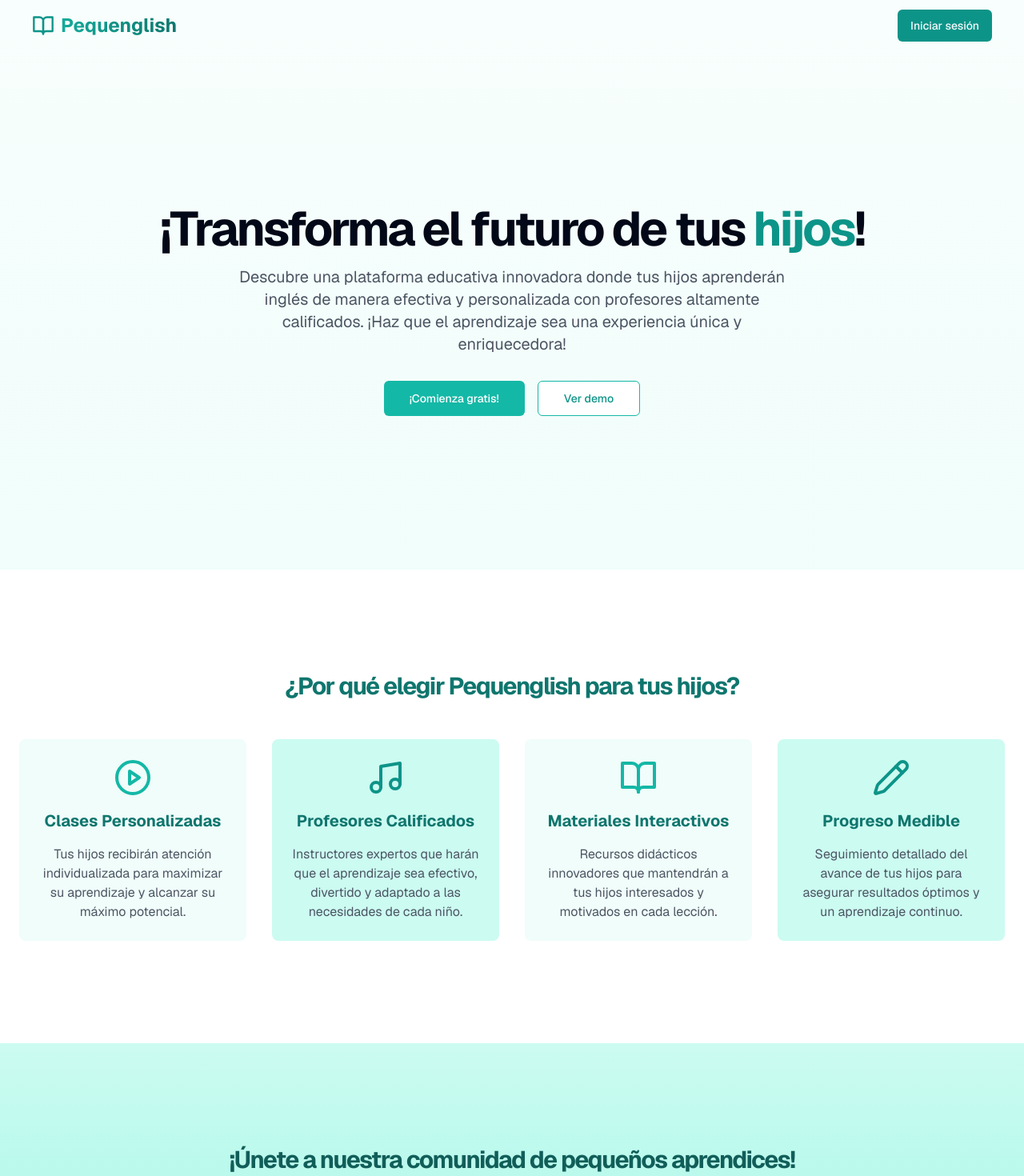
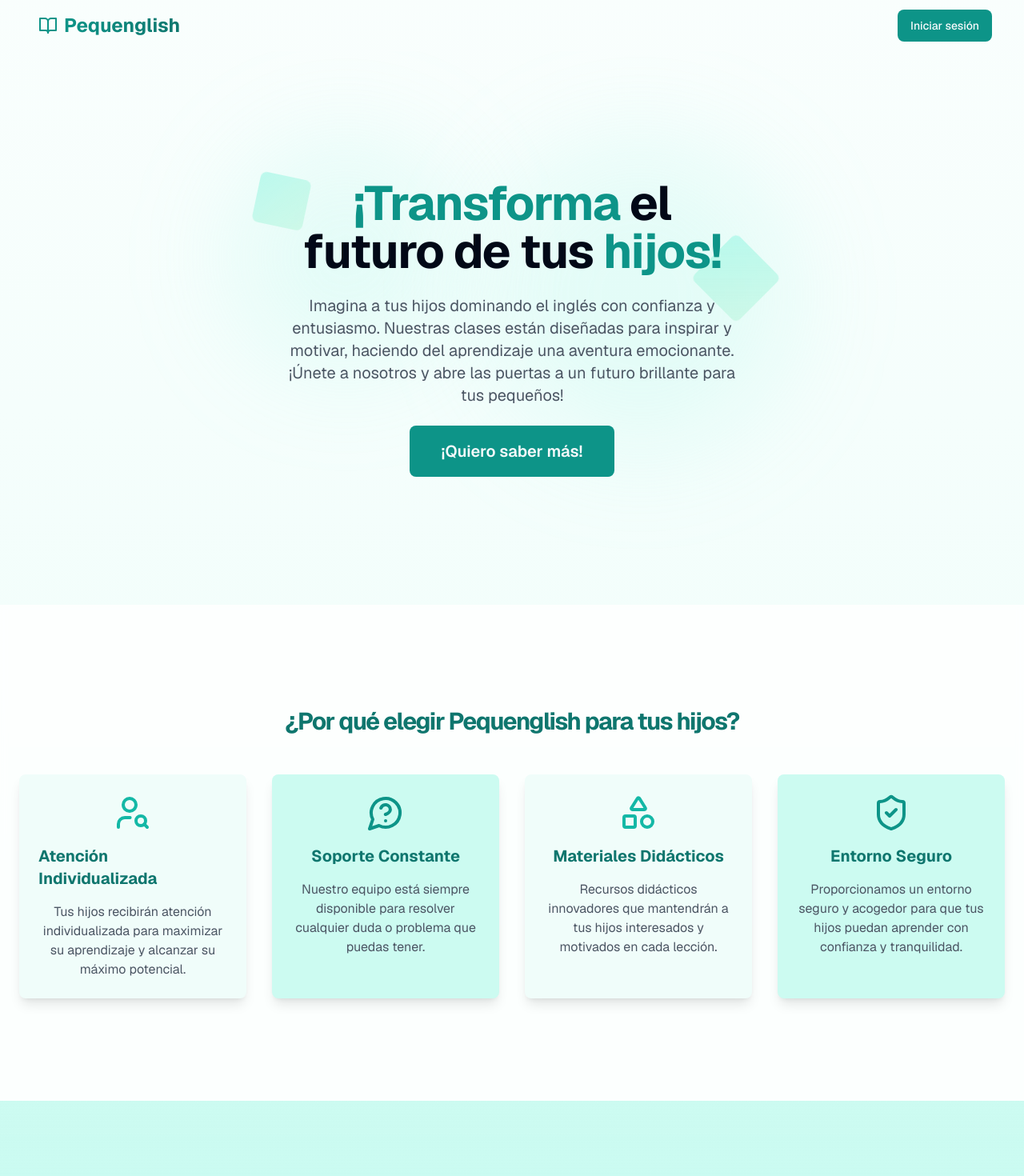
Before and after one commit to astrxnomo/pequenglish, a Next.js app: page / in a window 1280 px wide. Shown: the top 1470 px of the page at 80% size. Built offline with nearby package versions, Linux system fonts and the light colour scheme; no server answers.

Commit message:
improve landing page; add motion library; update button styles and layout; enhance header and footer design

```diff
--- a/app/layout.tsx
+++ b/app/layout.tsx
@@ -16,7 +16,7 @@ export default function RootLayout ({
 }) {
   return (
     <html lang="es" className={GeistSans.className}>
-      <body className="min-h-screen bg-gradient-to-b from-teal-50/50 to-teal-100/50">
+      <body className="min-h-screen bg-gradient-to-b from-teal-50/40 to-teal-100/40">
         <Header />
         <main className="flex-1">
           {children}
--- a/app/page.tsx
+++ b/app/page.tsx
@@ -1,79 +1,153 @@
+'use client'
+
 import { Button } from '@/components/ui/button'
-import { BookOpen, Music, Pencil, PlayCircle } from 'lucide-react'
+import { MessageCircleQuestion, Shapes, ShieldCheck, UserSearch } from 'lucide-react'
 import Link from 'next/link'
+import { motion } from 'motion/react'
+
+// Componente para los elementos decorativos flotantes
+function FloatingElement ({ children, className, delay = 0 }: { children: React.ReactNode, className: string, delay?: number }) {
+  return (
+    <motion.div
+      initial={{ y: 0 }}
+      animate={{ y: [-10, 10, -10] }}
+      transition={{
+        duration: 4,
+        repeat: Infinity,
+        ease: 'easeInOut',
+        delay
+      }}
+      className={className}
+    >
+      {children}
+    </motion.div>
+  )
+}
 
 export default function Index () {
   return (
-    <>
-      <section className="w-full py-12 md:py-24 lg:py-32 xl:py-48">
+    <div className="relative overflow-hidden">
+
+      <div className="absolute inset-0 -z-10">
+        <motion.div
+            initial={{ opacity: 0, y: 20 }}
+            animate={{ opacity: 1, y: 0 }}
+            transition={{ duration: 0.8 }}
+            className="text-center"
+          >
+            <div className="absolute top-28 left-72 w-72 h-72 bg-teal-200/20 rounded-full blur-3xl" />
+            <div className="absolute top-28 right-72 w-96 h-96 bg-teal-200/20 rounded-full blur-3xl" />
+
+            <FloatingElement className="absolute top-60 right-[25%]" delay={0.5}>
+              <div className="w-20 h-20 rotate-45 bg-gradient-to-br from-teal-200/60 to-emerald-200/40 rounded-lg backdrop-blur-sm" />
+            </FloatingElement>
+
+            <FloatingElement className="absolute top-40 left-[25%]" delay={1}>
+              <div className="w-16 h-16 rotate-12 bg-gradient-to-br from-teal-200/60 to-emerald-200/40 rounded-lg backdrop-blur-sm" />
+            </FloatingElement>
+        </motion.div>
+      </div>
+
+      <section className="max-w-screen-xl px-6 py-20 mx-auto lg:px-6 lg:py-40">
+        <motion.div
+          initial={{ opacity: 0, y: 20 }}
+          animate={{ opacity: 1, y: 0 }}
+          transition={{ duration: 0.8 }}
+          className="text-center"
+        >
+          <div className="max-w-xl mx-auto">
+            <h1 className="text-5xl font-bold leading-none tracking-tight text-primary-900 dark:text-white md:text-6xl mb-6">
+              <motion.span
+                initial={{ opacity: 0, x: -20 }}
+                animate={{ opacity: 1, x: 0 }}
+                transition={{ delay: 0.3 }}
+                className="text-teal-600"
+              >
+                ¡Transforma{' '}
+              </motion.span>
+              el futuro de tus
+              <motion.span
+                initial={{ opacity: 0, x: 20 }}
+                animate={{ opacity: 1, x: 0 }}
+                transition={{ delay: 0.6 }}
+                className="text-teal-600"
+              >
+                {' '}hijos!
+              </motion.span>
+            </h1>
+            <motion.p
+              initial={{ opacity: 0 }}
+              animate={{ opacity: 1 }}
+              transition={{ delay: 0.9 }}
+              className="mx-auto max-w-[700px] text-gray-600 md:text-xl mb-6"
+            >
+              Imagina a tus hijos dominando el inglés con confianza y entusiasmo. Nuestras clases están diseñadas para inspirar y motivar, haciendo del aprendizaje una aventura emocionante. ¡Únete a nosotros y abre las puertas a un futuro brillante para tus pequeños!
+            </motion.p>
+            <motion.div
+              initial={{ opacity: 0, scale: 0.9 }}
+              animate={{ opacity: 1, scale: 1 }}
+              transition={{ delay: 1.2 }}
+            >
+              <Button className='text-xl font-semibold py-8 px-10 transform transition-transform hover:scale-105' asChild>
+                <Link href="/login">
+                  ¡Quiero saber más!
+                </Link>
+              </Button>
+            </motion.div>
+          </div>
+        </motion.div>
+      </section>
+
+      <section className="w-full py-12 md:py-24 lg:py-32 bg-white/80 backdrop-blur-sm">
         <div className="container px-4 md:px-6">
-          <div className="flex flex-col items-center space-y-8 text-center">
-            <div className="space-y-4">
-              <h1 className="text-4xl font-bold tracking-tighter sm:text-5xl md:text-6xl">
-                ¡Transforma el futuro de tus
-                <span className="text-teal-600"> hijos</span>!
-              </h1>
-              <p className="mx-auto max-w-[700px] text-gray-600 md:text-xl">
-                Descubre una plataforma educativa innovadora donde tus hijos aprenderán inglés de manera efectiva y personalizada con profesores altamente calificados. ¡Haz que el aprendizaje sea una experiencia única y enriquecedora!
-              </p>
+          <motion.h2
+            initial={{ opacity: 0, y: 20 }}
+            whileInView={{ opacity: 1, y: 0 }}
+            viewport={{ once: true }}
+            className="text-3xl font-bold tracking-tighter text-center mb-12 text-teal-700"
+          >
+            ¿Por qué elegir Pequenglish para tus hijos?
+          </motion.h2>
+            <div className="grid grid-cols-1 md:grid-cols-2 lg:grid-cols-4 gap-8">
+              <div className="flex flex-col items-center space-y-4 p-6 bg-teal-50 rounded-lg shadow-lg">
+                <UserSearch className="w-12 h-12 text-teal-500" />
+                <h3 className="text-xl font-bold text-teal-700">Atención Individualizada</h3>
+                <p className="text-center text-gray-600">Tus hijos recibirán atención individualizada para maximizar su aprendizaje y alcanzar su máximo potencial.</p>
               </div>
-            <div className="space-x-4">
-              <Button className="bg-teal-500 hover:bg-teal-600 text-white" size="lg" asChild>
-                <Link href="/register">¡Comienza gratis!</Link>
-              </Button>
-              <Button variant="outline" size="lg" className="text-teal-600 border-teal-500 hover:bg-teal-50" asChild>
-                <Link href="/demo">Ver demo</Link>
-              </Button>
+
+              <div className="flex flex-col items-center space-y-4 p-6 bg-teal-100 rounded-lg shadow-lg">
+                <MessageCircleQuestion className="w-12 h-12 text-teal-600" />
+                <h3 className="text-xl font-bold text-teal-700">Soporte Constante</h3>
+                <p className="text-center text-gray-600">Nuestro equipo está siempre disponible para resolver cualquier duda o problema que puedas tener.</p>
+              </div>
+
+              <div className="flex flex-col items-center space-y-4 p-6 bg-teal-50 rounded-lg shadow-lg">
+                <Shapes className="w-12 h-12 text-teal-500" />
+                <h3 className="text-xl font-bold text-teal-700">Materiales Didácticos</h3>
+                <p className="text-center text-gray-600">Recursos didácticos innovadores que mantendrán a tus hijos interesados y motivados en cada lección.</p>
+              </div>
+
+              <div className="flex flex-col items-center space-y-4 p-6 bg-teal-100 rounded-lg shadow-lg">
+                <ShieldCheck className="w-12 h-12 text-teal-600" />
+                <h3 className="text-xl font-bold text-teal-700">Entorno Seguro</h3>
+                <p className="text-center text-gray-600">Proporcionamos un entorno seguro y acogedor para que tus hijos puedan aprender con confianza y tranquilidad.</p>
               </div>
             </div>
         </div>
       </section>
-      <section className="w-full py-12 md:py-24 lg:py-32 bg-white">
-        <div className="container px-4 md:px-6">
-          <h2 className="text-3xl font-bold tracking-tighter text-center mb-12 text-teal-700">
-            ¿Por qué elegir Pequenglish para tus hijos?
-          </h2>
-          <div className="grid grid-cols-1 md:grid-cols-2 lg:grid-cols-4 gap-8">
-            <div className="flex flex-col items-center space-y-4 p-6 bg-teal-50 rounded-lg">
-              <PlayCircle className="w-12 h-12 text-teal-500" />
-              <h3 className="text-xl font-bold text-teal-700">Clases Personalizadas</h3>
-              <p className="text-center text-gray-600">Tus hijos recibirán atención individualizada para maximizar su aprendizaje y alcanzar su máximo potencial.</p>
-            </div>
-            <div className="flex flex-col items-center space-y-4 p-6 bg-teal-100 rounded-lg">
-              <Music className="w-12 h-12 text-teal-600" />
-              <h3 className="text-xl font-bold text-teal-700">Profesores Calificados</h3>
-              <p className="text-center text-gray-600">Instructores expertos que harán que el aprendizaje sea efectivo, divertido y adaptado a las necesidades de cada niño.</p>
-            </div>
-            <div className="flex flex-col items-center space-y-4 p-6 bg-teal-50 rounded-lg">
-              <BookOpen className="w-12 h-12 text-teal-500" />
-              <h3 className="text-xl font-bold text-teal-700">Materiales Interactivos</h3>
-              <p className="text-center text-gray-600">Recursos didácticos innovadores que mantendrán a tus hijos interesados y motivados en cada lección.</p>
-            </div>
-            <div className="flex flex-col items-center space-y-4 p-6 bg-teal-100 rounded-lg">
-              <Pencil className="w-12 h-12 text-teal-600" />
-              <h3 className="text-xl font-bold text-teal-700">Progreso Medible</h3>
-              <p className="text-center text-gray-600">Seguimiento detallado del avance de tus hijos para asegurar resultados óptimos y un aprendizaje continuo.</p>
-            </div>
-          </div>
-        </div>
-      </section>
-      <section className="w-full py-12 md:py-24 lg:py-32 bg-gradient-to-b from-teal-100 to-teal-200">
+
+      <section className="w-full py-12 md:py-24 lg:py-32 bg-gradient-to-b from-teal-100 to-teal-200/50">
         <div className="container px-4 md:px-6">
             <div className="flex flex-col items-center space-y-8 text-center">
-            <div className="space-y-4">
               <h2 className="text-3xl font-bold tracking-tighter text-teal-800">
               ¡Únete a nuestra comunidad de pequeños aprendices!
               </h2>
               <p className="mx-auto max-w-[600px] text-gray-600 md:text-xl">
-                Miles de niños ya están aprendiendo inglés de forma efectiva con Pequenglish. ¡Dales a tus hijos la ventaja de aprender un nuevo idioma con clases privadas y personalizadas!
+                Nuestros métodos innovadores y personalizados pueden transformar el aprendizaje de tus hijos, haciéndolo divertido y efectivo.
               </p>
-            </div>
-            <Button className="bg-teal-500 hover:bg-teal-600 text-white" size="lg" asChild>
-              <Link href="/register">¡Pruébalo!</Link>
-            </Button>
             </div>
         </div>
       </section>
-    </>
+    </div>
   )
 }
--- a/components/footer.tsx
+++ b/components/footer.tsx
@@ -1,5 +1,4 @@
 import React from 'react'
-import Link from 'next/link'
 
 export default function Footer () {
   return (
@@ -7,24 +6,17 @@ export default function Footer () {
     <div className="container mx-auto px-4">
       <div className="flex flex-col md:flex-row justify-between items-center">
         <p className="text-sm text-gray-600 mb-4 md:mb-0">
-          © 2024 Pequenglish. Develop by{' '}
+          © 2024 Pequenglish
+        </p>
+        <p className="text-sm text-gray-600 mb-4 md:mb-0">
+          Develop by{' '}
           <span className='font-bold text-sm hover:text-teal-600'>
             <a href="http://felipego.com" target="_blank" rel="noreferrer">
               felipego.com
             </a>
           </span>
         </p>
-        <nav className="flex gap-4">
-          <Link href="/privacy" className="text-sm text-gray-600 hover:text-teal-600 transition-colors">
-            Política de Privacidad
-          </Link>
-          <Link href="/terms" className="text-sm text-gray-600 hover:text-teal-600 transition-colors">
-            Términos de Uso
-          </Link>
-          <Link href="/contact" className="text-sm text-gray-600 hover:text-teal-600 transition-colors">
-            Contacto
-          </Link>
-        </nav>
+
       </div>
     </div>
   </footer>
--- a/components/header.tsx
+++ b/components/header.tsx
@@ -16,10 +16,12 @@ export default async function Header () {
         <nav className="flex items-center justify-between">
           <div className="flex items-center space-x-2">
           <Link className="flex items-center justify-center" href="/">
-            <span className="flex gap-2 items-center text-2xl font-bold bg-clip-text text-transparent bg-gradient-to-r from-teal-500 to-teal-700">
-              <BookOpen className="h-7 w-7 text-teal-600" />
+          <div className="inline-flex items-center gap-2 rounded-lg px-2 py-1 hover:bg-slate-100">
+            <BookOpen className="h-6 w-6 text-teal-600" />
+            <span className="bg-gradient-to-r from-teal-600 to-teal-700 bg-clip-text text-2xl font-bold text-transparent">
               Pequenglish
             </span>
+          </div>
           </Link>
           </div>
 
--- a/components/ui/button.tsx
+++ b/components/ui/button.tsx
@@ -20,7 +20,7 @@ const buttonVariants = cva(
         link: 'text-primary underline-offset-4 hover:underline'
       },
       size: {
-        default: 'h-10 px-4 py-2',
+        default: 'h-10 px-4 py-2 rounded-lg',
         sm: 'h-9 rounded-md px-3',
         lg: 'h-11 rounded-md px-8',
         icon: 'h-10 w-10'
--- a/package.json
+++ b/package.json
@@ -23,6 +23,7 @@
     "lucide-react": "^0.372.0",
     "moment": "^2.30.1",
     "moment-timezone": "^0.5.46",
+    "motion": "^11.12.0",
     "next": "latest",
     "postcss": "8.4.33",
     "react": "18.3.1",
```
Also changed, not shown: 1 other file (tests, documents, lock files or other folders). Lines whose indentation alone changed are shown as unchanged.
